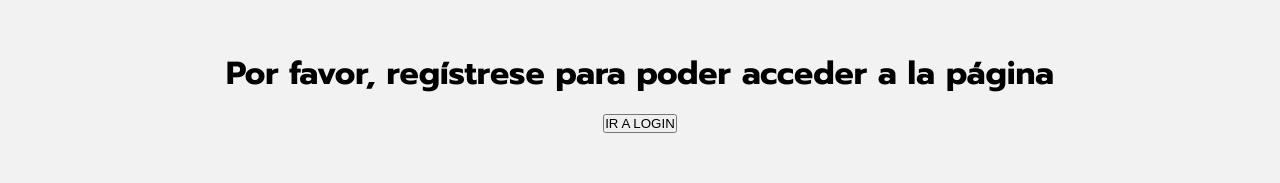
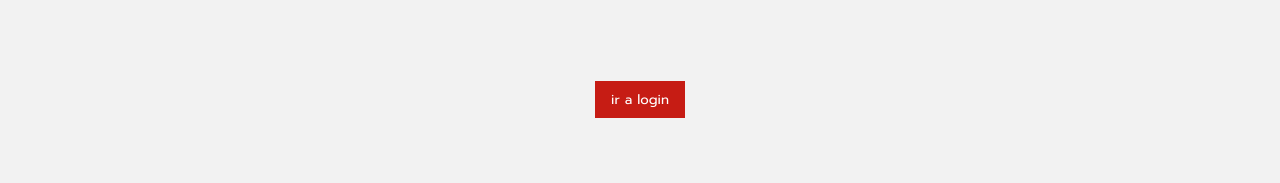
Before and after one commit to 12jaime12/frontend_LMS, a React (Vite) app: page / in a window 1280 px wide. Shown: the part 861-1044 px from the top of the page. Built offline with nearby package versions, Linux system fonts and the light colour scheme.

Commit message:
nose q hacer

```diff
--- a/src/components/ui/Button.jsx
+++ b/src/components/ui/Button.jsx
@@ -18,9 +18,9 @@
   }
 `;
 
-const Button = ({ text, action, variant, color }) => {
+const Button = ({ text, variant, color }) => {
   return (
-    <ButtonStyled onClick={action} variant={variant} color={color}>
+    <ButtonStyled variant={variant} color={color}>
       {text}
     </ButtonStyled>
   );
--- a/src/pages/Home/Home.jsx
+++ b/src/pages/Home/Home.jsx
@@ -3,6 +3,8 @@
 
 import React from "react";
 import { useAuth } from "../../contexts/authContext";
+
+import { H1C } from "../../components/ui";
 import Button from "../../components/ui/Button";
 
 const Home = () => {
@@ -14,15 +16,14 @@
       <div className="homeContainer">
         {user !== null ? (
           <><h2 className="titleHome">Bienvenido {user.user}</h2>
-          <button className="btn" onClick={()=> navigate("/dashboard")}>ACCEDER</button></>
+            <Button onClick={() => navigate("/dashboard")} text="Entrar" variant="contained" color="white"/>
+          </>
         ) : (
           <>
-            <h1 className="titleHome">
+            <H1C className="titleHome">
               Por favor, regístrese para poder acceder a la página
-            </h1>
-            <button className="btn" onClick={() => navigate("/login")}>
-              IR A LOGIN
-            </button>
+            </H1C>
+            <Button onClick={() => navigate("/login")} text="ir a login" variant="contained" color="white"/>
           </>
         )}
       </div>
```
Also changed, not shown: src/components/ui/Button copy.jsx (deleted, +0 -28 lines).
